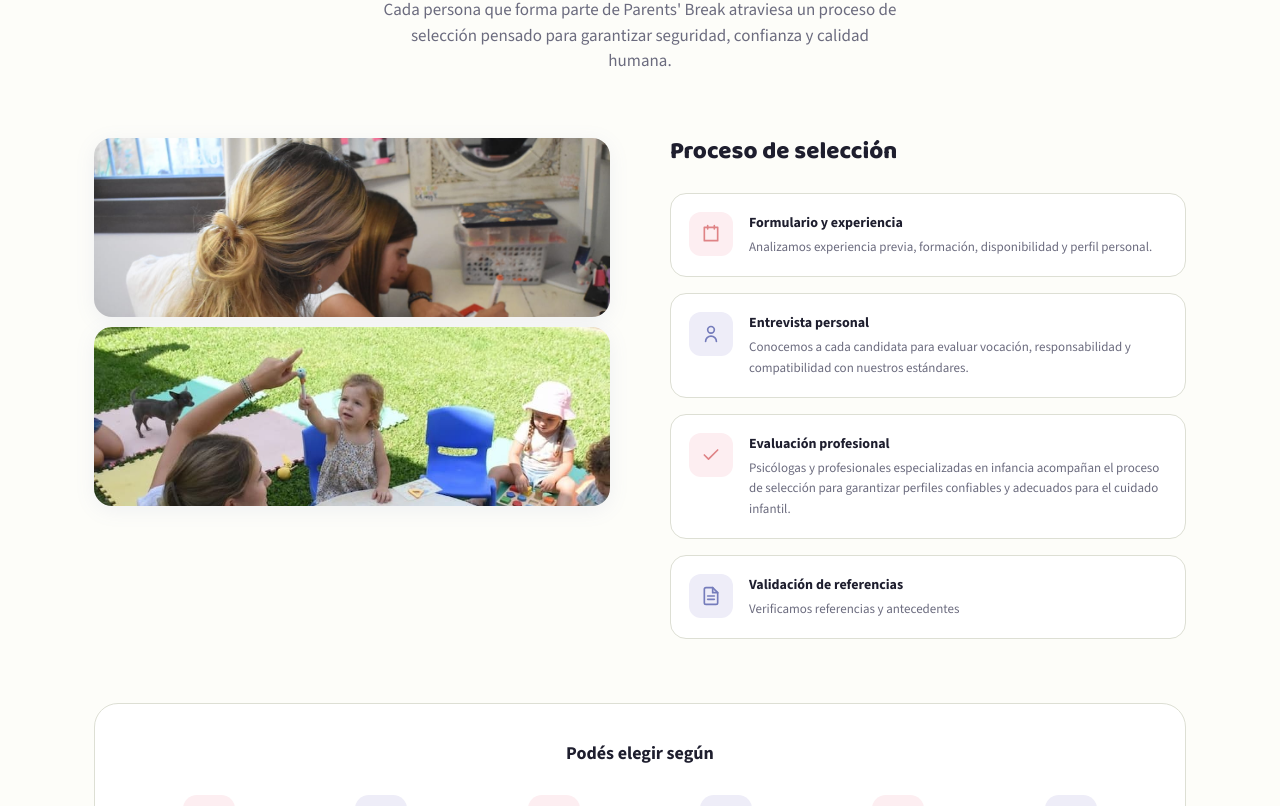
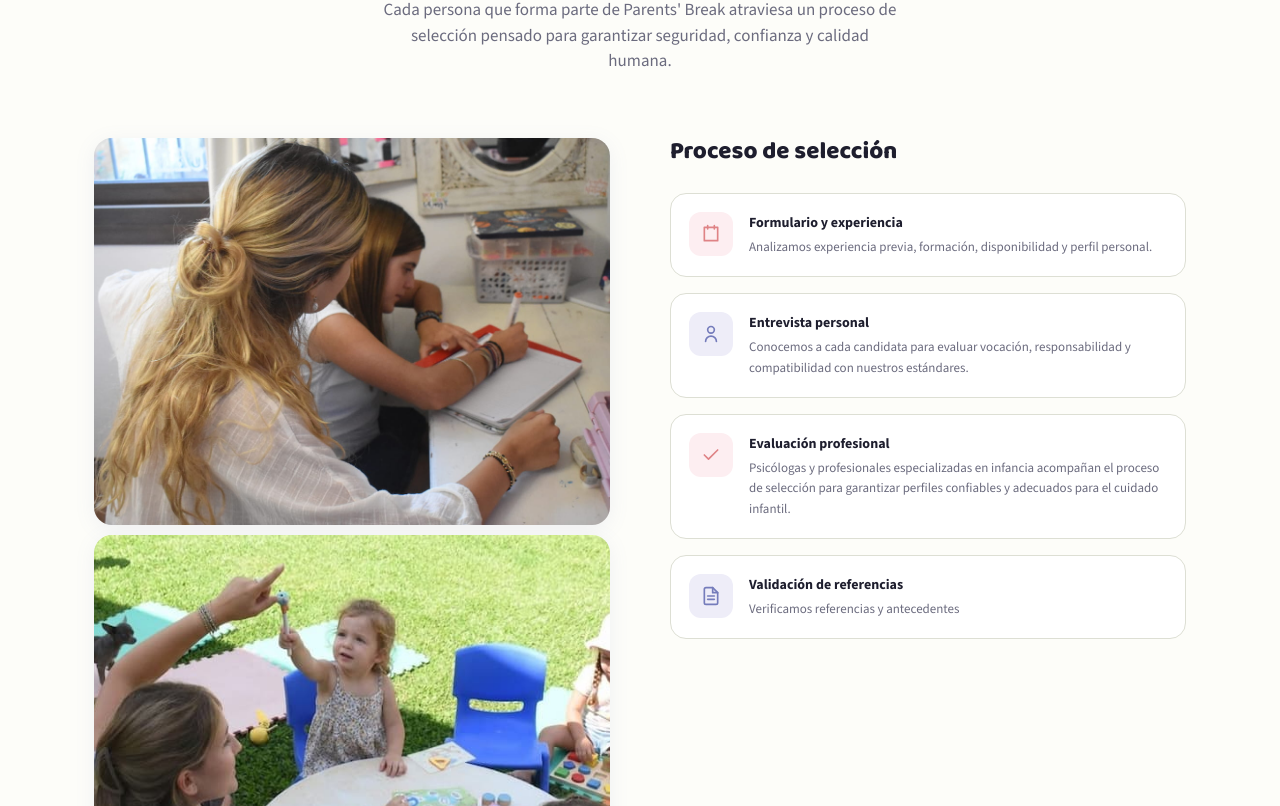
Before and after one commit to diegomarin28/parents-break, a Next.js app: page / in a window 1280 px wide. Shown: the part 4414-5220 px from the top of the page. Built offline with nearby package versions, Linux system fonts and the light colour scheme.

Commit message:
Fix grid layout and add aspect ratio for photos

```diff
--- a/src/components/SittersSection.tsx
+++ b/src/components/SittersSection.tsx
@@ -51,13 +51,14 @@ export default function SittersSection() {
         }}>
 
 {/* Fotos */}
-<div style={{ display: "grid", gridTemplateRows: "1fr 1fr", gap: 10, height: "73.5%" }}>
+<div style={{ display: "grid", gridTemplateRows: "1fr 1fr", gap: 10 }}>
   {[
     { src: "/PauDeEspaldas.jpg", alt: "Niñera de espaldas",     span: false },
     { src: "/Lleno.jpg", alt: "Niñera de espaldas",     span: false },
   ].map((photo, i) => (
     <div key={i} style={{
       position: "relative",
+      aspectRatio: "4 / 3",
       borderRadius: 18,
       overflow: "hidden",
       boxShadow: "var(--shadow)",
```
